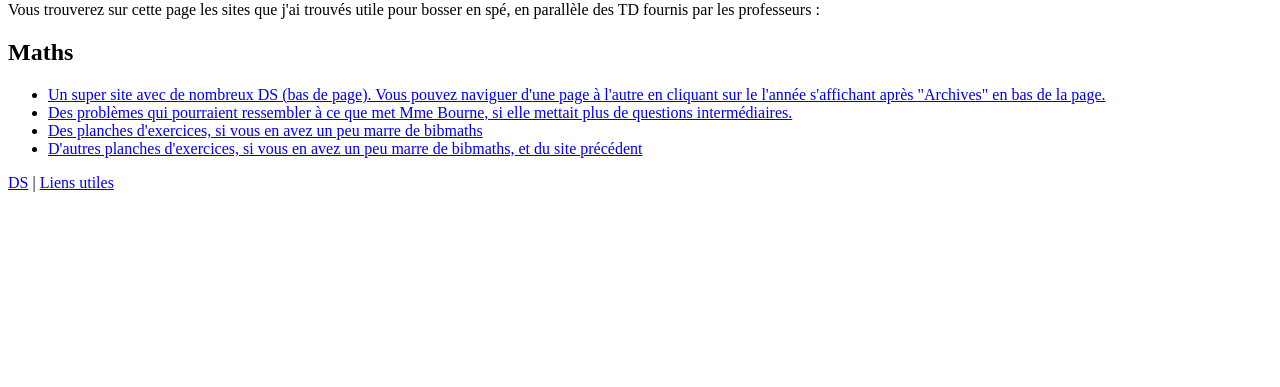
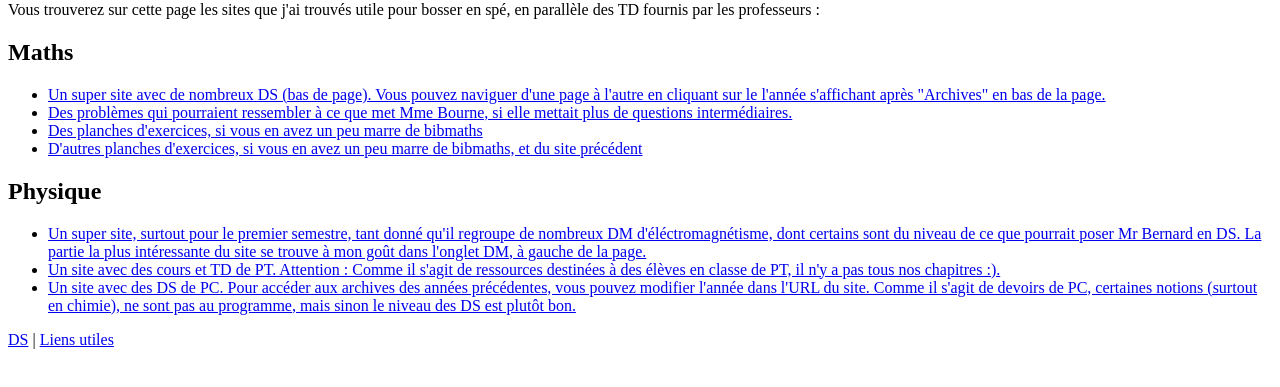
Before and after one commit to Babou-69/ArchivesCapECL, a plain HTML site: page liens.html in a window 1280 px wide. Shown: the part 79-466 px from the top of the page. Drawn offline with Linux system fonts and the light colour scheme.

Commit message:
Added Physic's links

```diff
--- a/liens.html
+++ b/liens.html
@@ -16,6 +16,12 @@
     <li><a href="https://maths-france.fr/math-spe/exercices/" target="_blank">D'autres planches d'exercices, si vous en avez un peu marre de bibmaths, et du site précédent</a></li>
 
   </ul>
+  <h2> Physique </h1>
+  <ul>
+    <li><a href="https://prepanouar.wordpress.com/dm-delectromagnetisme/" target="_blank">Un super site, surtout pour le premier semestre, tant donné qu'il regroupe de nombreux DM d'éléctromagnétisme, dont certains sont du niveau de ce que pourrait poser Mr Bernard en DS. La partie la plus intéressante du site se trouve à mon goût dans l'onglet DM, à gauche de la page.</a></li>
+    <li><a href="http://etienne-thibierge.fr/cours-td-pt.php" target="_blank">Un site avec des cours et TD de PT. Attention : Comme il s'agit de ressources destinées à des élèves en classe de PT, il n'y a pas tous nos chapitres :).</a></li>
+    <li><a href="http://pcjoffre.fr/devoirs-2022-2023/" target="_blank">Un site avec des DS de PC. Pour accéder aux archives des années précédentes, vous pouvez modifier l'année dans l'URL du site. Comme il s'agit de devoirs de PC, certaines notions (surtout en chimie), ne sont pas au programme, mais sinon le niveau des DS est plutôt bon.</a></li>
+  </ul>
   <nav>
     <a href="index.html">DS</a> |
     <a href="liens.html">Liens utiles</a>
```
